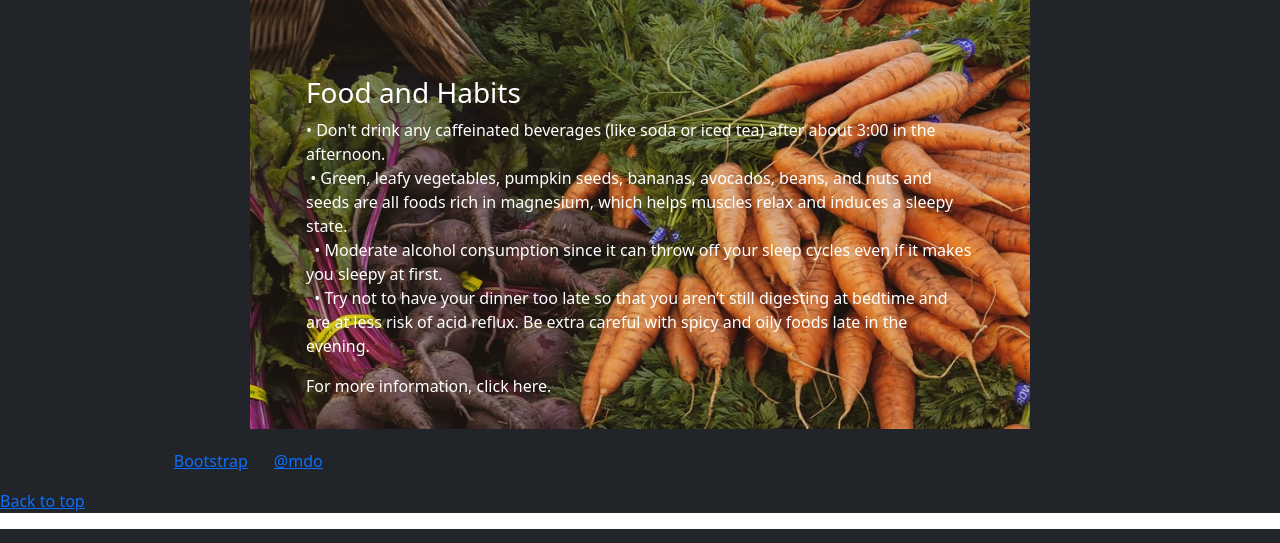
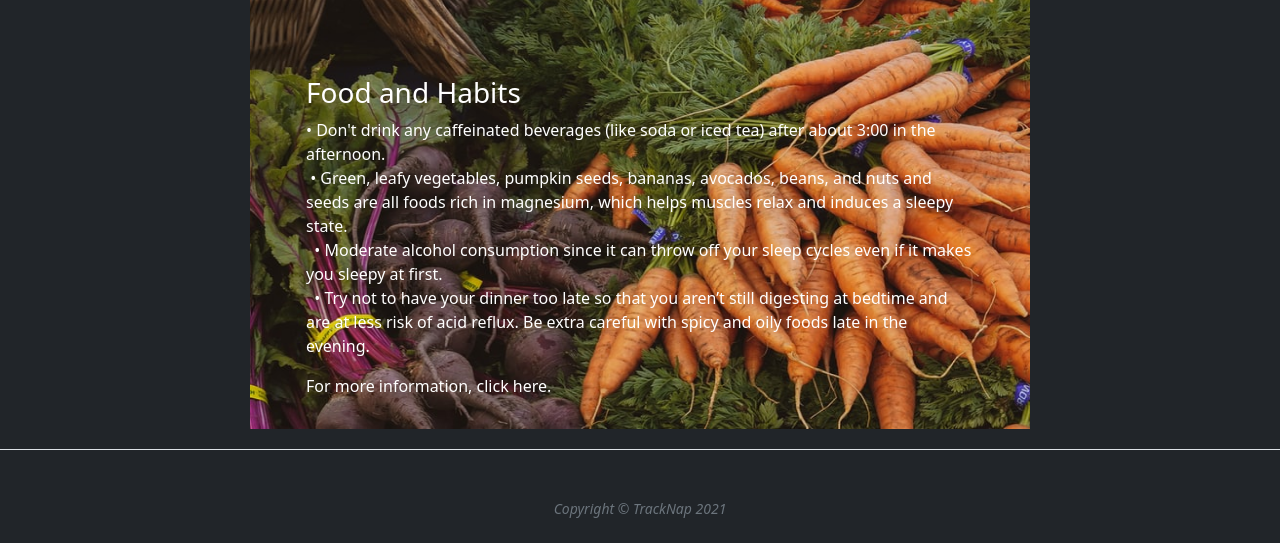
Before and after one commit to anjali7786/Sleep-Tracker, a Flask app: page /unabletosleep in a window 1280 px wide. Shown: the part 1119-1662 px from the top of the page. Run offline with Flask 2, Linux system fonts and the light colour scheme; some web fonts are replaced.

Commit message:
footer added

```diff
--- a/Static/CSS/style.css
+++ b/Static/CSS/style.css
@@ -3,6 +3,7 @@ body{
     font-family: Arial, Helvetica, sans-serif;
     margin: 0;
     padding:0;
+    color: white;
 
 }
 
--- a/Template/layout.html
+++ b/Template/layout.html
@@ -29,6 +29,10 @@
       rel="stylesheet"
       integrity="sha384-EVSTQN3/azprG1Anm3QDgpJLIm9Nao0Yz1ztcQTwFspd3yD65VohhpuuCOmLASjC"
       crossorigin="anonymous"
+    />
+    <link
+      href="{{ url_for('static' , filename = 'css/styles.css' ) }}"
+      rel="stylesheet"
     />
   </head>
 
@@ -127,6 +131,50 @@
 
     {% block body %} {% endblock %}
 
+     <!-- Footer-->
+     <footer class="border-top bg-dark">
+      <div class="container px-4 px-lg-5">
+        <div class="row gx-4 gx-lg-5 justify-content-center">
+          <div class="col-md-10 col-lg-8 col-xl-7">
+            <!-- <ul class="list-inline text-center">
+              <li class="list-inline-item">
+                <a href="https://twitter.com/tracknap" target = "_blank">
+                  <span class="fa-stack fa-lg">
+                    <i class="fas fa-circle fa-stack-2x"></i>
+                    <i class="fab fa-twitter fa-stack-1x fa-inverse"></i>
+                  </span>
+                </a>
+              </li>
+              <li class="list-inline-item">
+                <a href="https://facebook.com/tracknap" target = "_blank">
+                  <span class="fa-stack fa-lg">
+                    <i class="fas fa-circle fa-stack-2x"></i>
+                    <i class="fab fa-facebook-f fa-stack-1x fa-inverse"></i>
+                  </span>
+                </a>
+              </li>
+              <li class="list-inline-item">
+                <a href="https://github.com/tracknap" target = "_blank">
+                  <span class="fa-stack fa-lg">
+                    <i class="fas fa-circle fa-stack-2x"></i>
+                    <i class="fab fa-github fa-stack-1x fa-inverse"></i>
+                  </span>
+                </a>
+              </li>
+            </ul> -->
+            <br><br>
+            <div class="small text-center text-muted fst-italic">
+              Copyright &copy;
+              TrackNap 2021
+            </div>
+            <br>
+          </div>
+        </div>
+        <!-- <a href="#">Back to top</a> -->
+      </div>
+
+    </footer>
+
     <!-- Optional JavaScript; choose one of the two! -->
 
     <!-- Option 1: Bootstrap Bundle with Popper -->
--- a/Template/unabletosleep.html
+++ b/Template/unabletosleep.html
@@ -73,15 +73,6 @@
         </a>
       </div>
 
-      <footer class="blog-footer">
-        <p>
-          Blog template built for
-          <a href="https://getbootstrap.com/">Bootstrap</a> by
-          <a href="https://twitter.com/mdo">@mdo</a>.
-        </p>
-        <p>
-          <a href="#">Back to top</a>
-        </p>
-      </footer>
-    </div>
+
+
     {% endblock %}
```
